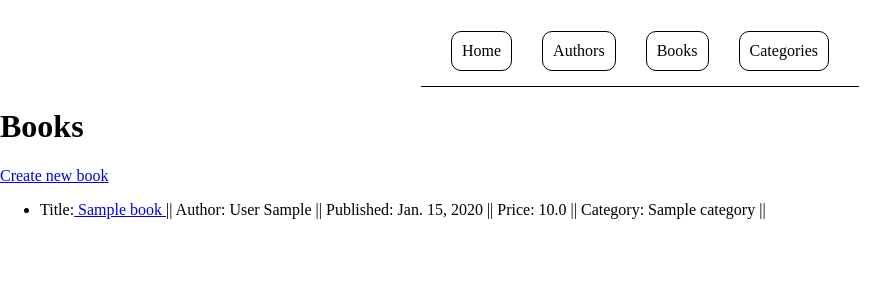
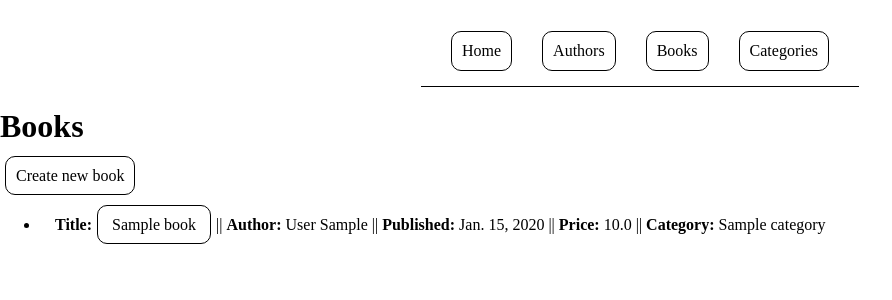
Before and after one commit to Marios-Koliouskas/proset-test-library, a Django app: page /books/ in a window 1280 px wide. Shown: the top 300 px of the page, without its empty margins (0-892 px from the left). Run offline with Django 4.2, Linux system fonts and the light colour scheme; tables that the repository leaves empty hold one stand-in row (values such as "Sample post").

Commit message:
Funcionality complete and CSS

```diff
--- a/project/core/static/core/home.css
+++ b/project/core/static/core/home.css
@@ -5,10 +5,7 @@ body {
 .navbar {
     display: flex;
     gap: 30px;
-    padding-left: 30px;
-    padding-right: 30px;
-    padding-bottom: 15px;
-    padding-top: 15px;
+    padding: 15px 30px;
     list-style: none;
     align-items: center;
     border-bottom: 1px solid;
@@ -21,7 +18,7 @@ body {
     cursor: pointer;
 }
 
-.navbar a {
+.navbar li a {
     display: block;
     text-decoration: none;
     color: black;
@@ -30,7 +27,7 @@ body {
     border-radius: 10px;
 }
 
-.navbar a:hover {
+.navbar li a:hover {
     background-color: black;
     color: white;
 }
--- /dev/null
+++ b/project/core/static/core/lists1.css
@@ -0,0 +1,25 @@
+.title1,
+.create{
+    color: black;
+    text-decoration: none;
+    border: 1px solid black;
+    border-radius: 10px;
+    padding: 10px;
+    margin: 5px;
+}
+
+.list-item{
+    padding: 15px;
+}
+
+.title1:hover{
+    background-color: purple;
+    color:white;
+    cursor: pointer;
+}
+
+.create:hover{
+    background-color: black;
+    color: white;
+    cursor: pointer;
+}
--- a/project/core/templates/core/book_list.html
+++ b/project/core/templates/core/book_list.html
@@ -1,20 +1,28 @@
 {% extends "core/base.html" %}
+
+<!--1-->
+{% load static %}
+<!--1-->
+{% block extra_css %}
+    <link rel="stylesheet" href="{% static 'core/lists1.css' %}">
+<!--1-->
+{% endblock %}
 
 {% block content %}
 
 
     <h1>Books</h1>
     <p>
-        <a href="{% url 'book_create' %}">Create new book</a>
+        <a class="create" href="{% url 'book_create' %}">Create new book</a>
     </p>
 
     <ul>
         {% for book in books %}
-        <li>Title:<a href="{% url 'book_detail' book.id %}"> {{book.title}} </a>||
-            Author: {{book.author}} ||
-            Published: {{book.pub_date}} ||
-            Price: {{book.price}} ||
-            Category: {{book.category}} ||
+        <li class="list-item"><strong>Title:</strong><a class="title1" href="{% url 'book_detail' book.id %}"> {{book.title}} </a>||
+            <strong>Author:</strong> {{book.author}} ||
+            <strong>Published:</strong> {{book.pub_date}} ||
+            <strong>Price:</strong> {{book.price}} ||
+            <strong>Category:</strong> {{book.category}}
         </li>
         {%empty%}
         <li>No books found</li>
--- a/project/core/views.py
+++ b/project/core/views.py
@@ -21,7 +21,7 @@ def author_list(request):
         min_book_price=Min("book__price"),
         max_book_price=Max("book__price"),
         avg_book_price=Avg("book__price"),
-    ).order_by("-id")
+    ).prefetch_related("book_set__category").order_by("-id")
 
     return render(request, "core/author_list.html", {"authors": authors})
 
@@ -95,7 +95,7 @@ def author_delete(request, author_id):
     return render(request, "core/author_confirm_delete.html", {"author": author})
 
 def book_list(request):
-    books = Book.objects.all().order_by("-id")
+    books = Book.objects.select_related("author", "category").order_by("-id")
     return render(request, "core/book_list.html", {"books": books})
 
 def book_detail(request, book_id):
```
Also changed, not shown: project/core/templates/core/author_list.html (+15 -0 lines), project/core/templates/core/category_list.html (+11 -3 lines), project/core/static/core/lists.css (line endings or trailing spaces).
